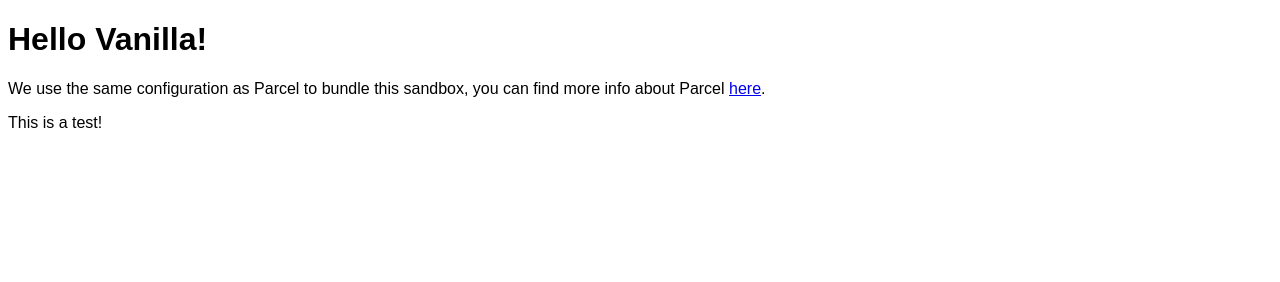
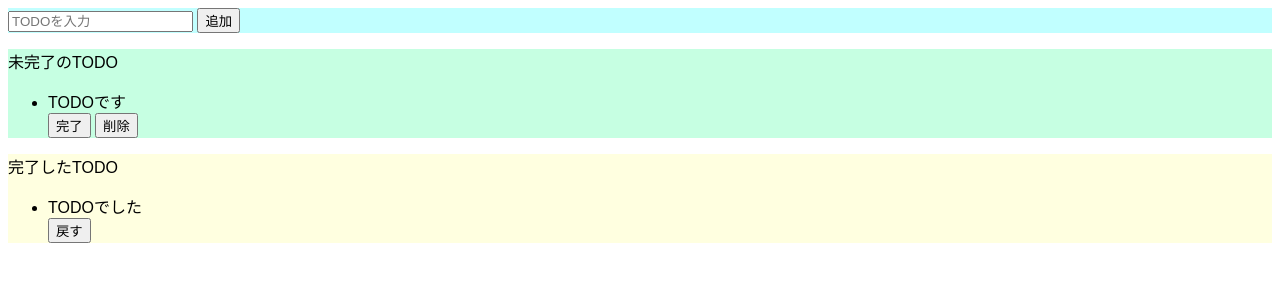
Before and after one commit to sho-hama/react-practice, a website built with Parcel: page index.html in a window 1280 px wide. Built offline with nearby package versions, Linux system fonts and the light colour scheme.

Commit message:
css追加

```diff
--- a/index.html
+++ b/index.html
@@ -1,14 +1,34 @@
 <!DOCTYPE html>
 <html>
   <head>
-    <title>Parcel Sandbox</title>
+    <link rel="stylesheet" href="src/styles.css">
+    <title>TODO(js)</title>
     <meta charset="UTF-8" />
   </head>
 
   <body>
-    <div id="app"></div>
-    <p>This is a test!</p>
-      <script src="src/index.js"></script>
-    </p>
+    <div class="input-area">
+      <input placeholder="TODOを入力">
+      <button>追加</button>
+    </div>
+    <div class="incomplete-area">
+      <p> 未完了のTODO </p>
+      <ul>
+        <div>
+          <li>TODOです</li>
+          <button>完了</button>
+          <button>削除</button>
+        </div>
+      </ul>
+    </div>
+    <div class="complete-area">
+      <p>完了したTODO</p>
+      <ul>
+        <div>
+          <li>TODOでした</li>
+          <button>戻す</button>
+        </div>
+      </ul>
+    </div>
   </body>
 </html>
--- a/src/styles.css
+++ b/src/styles.css
@@ -1,3 +1,15 @@
 body {
   font-family: sans-serif;
 }
+
+.input-area {
+  background-color: #c1ffff;
+}
+
+.incomplete-area {
+  background-color: #c6ffe2;
+}
+
+.complete-area {
+  background-color: #ffffe0;
+}
```
